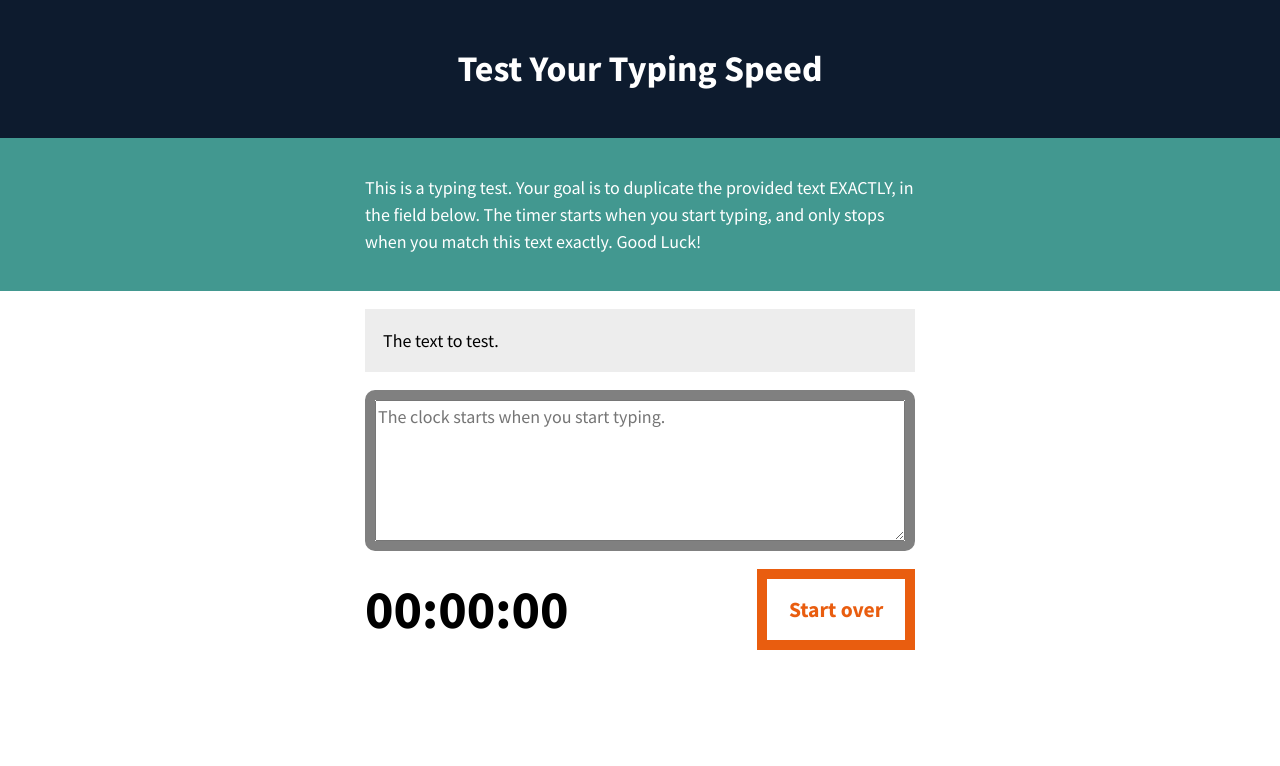
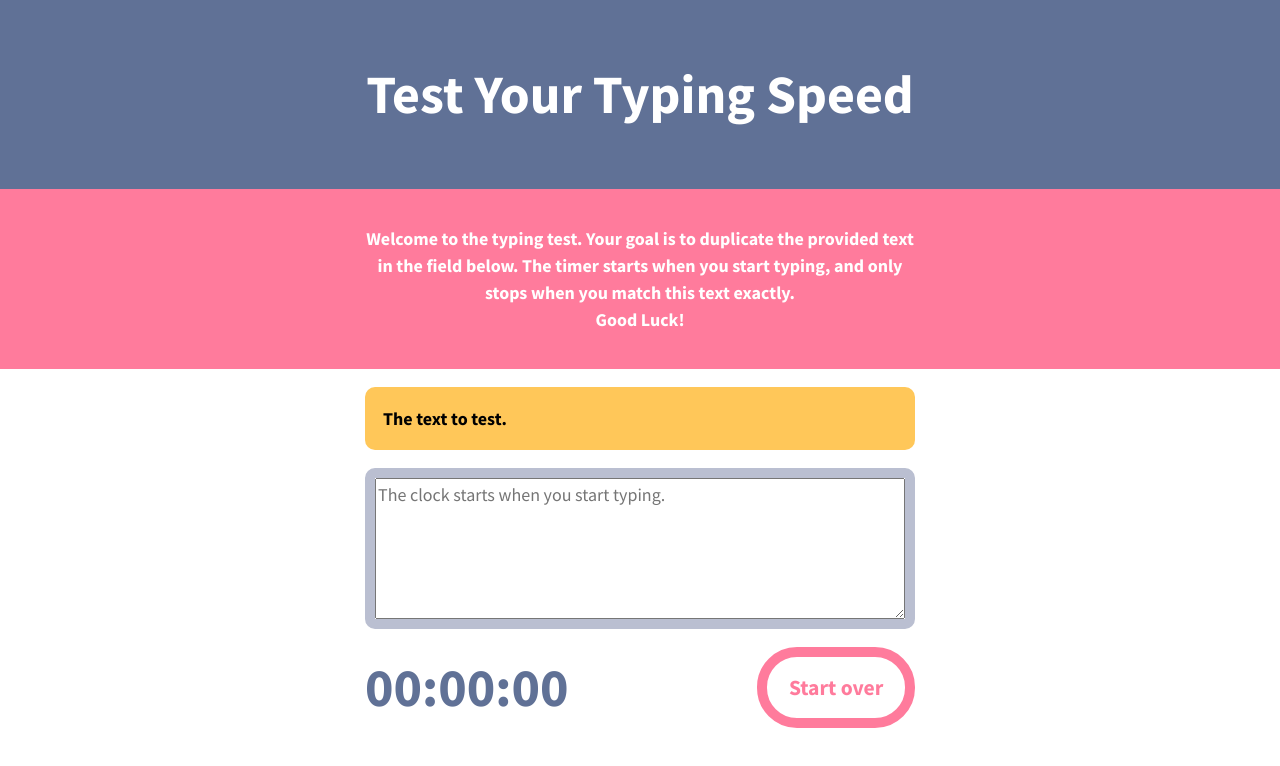
Before and after one commit to astropaula/typing-speed-test, a plain HTML site: page index.html in a window 1280 px wide. Drawn offline with Linux system fonts and the light colour scheme.

Commit message:
made some color style changes

```diff
--- a/index.html
+++ b/index.html
@@ -17,8 +17,10 @@
     </header>
     <main class="main">
         <article class="intro">
-            <p>This is a typing test. Your goal is to duplicate the provided text EXACTLY, in the field below. The
-                timer starts when you start typing, and only stops when you match this text exactly. Good Luck!</p>
+            <p>Welcome to the typing test.
+                Your goal is to duplicate the provided text in the field below. The timer starts when you start typing,
+                and only stops when you match this text exactly.</p>
+            </p> Good Luck!</p>
         </article><!-- .intro -->
         <section class="test-area">
             <div id="origin-text">
--- a/script.js
+++ b/script.js
@@ -4,13 +4,13 @@ const originText = document.querySelector("#origin-text p").innerHTML;
 const resetButton = document.querySelector("#reset");
 const theTimer = document.querySelector(".timer");
 
-var timer = [0,0,0,0];
+var timer = [0, 0, 0, 0];
 var interval;
 var timerRunning = false;
 
 // Add leading zero to numbers 9 or below (purely for aesthetics):
-function leadingZero(time){
-  if (time <= 9){
+function leadingZero(time) {
+  if (time <= 9) {
     time = "0" + time;
   }
   return time;
@@ -22,32 +22,32 @@ function runTimer() {
   theTimer.innerHTML = currentTime;
   timer[3]++;
 
-    timer[0] = Math.floor((timer[3]/100)/60);
-    timer[1] = Math.floor((timer[3]/100) - (timer[0]*60));
+  timer[0] = Math.floor((timer[3] / 100) / 60);
+  timer[1] = Math.floor((timer[3] / 100) - (timer[0] * 60));
   timer[2] = Math.floor(timer[3] - (timer[1] * 100) - (timer[0] * 6000));
   // floor is used to not get any decimals
 }
 
 // Match the text entered with the provided text on the page:
-function spellCheck(){
+function spellCheck() {
   let textEntered = testArea.value;
-    let originTextMatch = originText.substring(0, textEntered.length);  //substring treats string as an array (where to start, how many charakters we want to return)
+  let originTextMatch = originText.substring(0, textEntered.length); //substring treats string as an array (where to start, how many charakters we want to return)
 
-    if(textEntered == originText){
+  if (textEntered == originText) {
     clearInterval(interval);
-      testWrapper.style.borderColor = "#429890";
+    testWrapper.style.borderColor = "#04E762";
   } else {
-      if (textEntered == originTextMatch){
-          testWrapper.style.borderColor = "#65CCf3";
+    if (textEntered == originTextMatch) {
+      testWrapper.style.borderColor = "#00A896";
     } else {
-        testWrapper.style.borderColor = "#E95d0F"
+      testWrapper.style.borderColor = "#960200"
     }
   }
 
 }
 
 // Start the timer:
-function start(){
+function start() {
   let textEnterdLength = testArea.value.length;
   if (textEnterdLength === 0 && !timerRunning) {
     timerRunning = true;
@@ -57,15 +57,15 @@ function start(){
 }
 
 // Reset everything:
-function reset(){
+function reset() {
   clearInterval(interval);
   interval = null;
-    timer = [0,0,0,0];
+  timer = [0, 0, 0, 0];
   timerRunning = false;
 
   testArea.value = "";
   theTimer.innerHTML = "00:00:00";
-    testWrapper.style.borderColor = "grey";
+  testWrapper.style.borderColor = "#BABFD1";
 }
 
 // Event listeners for keyboard input and the reset button:
--- a/style.css
+++ b/style.css
@@ -4,9 +4,10 @@ Typography
 
 body,
 button,
-input,
-select,
+/* input, */
+/* select, */
 textarea {
+
     font-family: 'Source Sans Pro', 'Helvetica', 'Arial', sans-serif;
     font-size: 18px;
     line-height: 1.5;
@@ -21,31 +22,31 @@ h6 {
     clear: both;
 }
 
-p {
+/* p {
     margin-bottom: 1.5em;
-}
+} */
 
-b,
+/* b,
 strong {
     font-weight: bold;
-}
+} */
 
-dfn,
+/* dfn,
 cite,
 em,
 i {
     font-style: italic;
-}
+} */
 
-blockquote {
+/* blockquote {
     margin: 0 1.5em;
-}
+} */
 
-address {
+/* address {
     margin: 0 0 1.5em;
-}
+} */
 
-pre {
+/* pre {
     background: #eee;
     font-family: "Courier 10 Pitch", Courier, monospace;
     font-size: 15px;
@@ -55,9 +56,9 @@ pre {
     max-width: 100%;
     overflow: auto;
     padding: 1.6em;
-}
+} */
 
-code,
+/* code,
 kbd,
 tt,
 var {
@@ -99,7 +100,7 @@ small {
 
 big {
     font-size: 125%;
-}
+} */
 
 /*--------------------------------------------------------------
 Layout
@@ -111,18 +112,23 @@ body {
 
 .masthead {
     padding: 1em 4em;
-    background-color: #0D1B2E;
+    background-color: #607196;
     color: white;
 }
 
+
 .masthead h1 {
     text-align: center;
+    font-size: 3em;
 }
 
 .intro {
     padding: 2em 2em;
     color: #ffffff;
-    background: #429890;
+    background: #FF7B9C;
+    font-size: 1em;
+    font-weight: bold;
+    text-align: center;
 }
 
 
@@ -138,19 +144,21 @@ body {
 }
 
 .test-wrapper {
-    border: 10px solid grey;
+    border: 10px solid #BABFD1;
     border-radius: 10px;
 }
 
 #origin-text {
     margin: 1em 0;
     padding: 1em 1em 0;
-    background-color: #ededed;
+    border-radius: 10px;
+    background-color: #FFC759;
 }
 
 #origin-text p {
     margin: 0;
     padding-bottom: 1em;
+    font-weight: bold;
 }
 
 .test-wrapper {
@@ -171,18 +179,20 @@ body {
 .timer {
     font-size: 3em;
     font-weight: bold;
+    color: #607196;
 }
 
 #reset {
     padding: .5em 1em;
     font-size: 1.2em;
     font-weight: bold;
-    color: #E95D0F;
+    border-radius: 40px;
+    color: #FF7B9C;
     background: white;
-    border: 10px solid #E95D0F;
+    border: 10px solid #FF7B9C;
 }
 
 #reset:hover {
     color: white;
-    background-color: #E95D0F;
+    background-color: #FF7B9C;
 }
```
Lines whose indentation alone changed are shown as unchanged.
